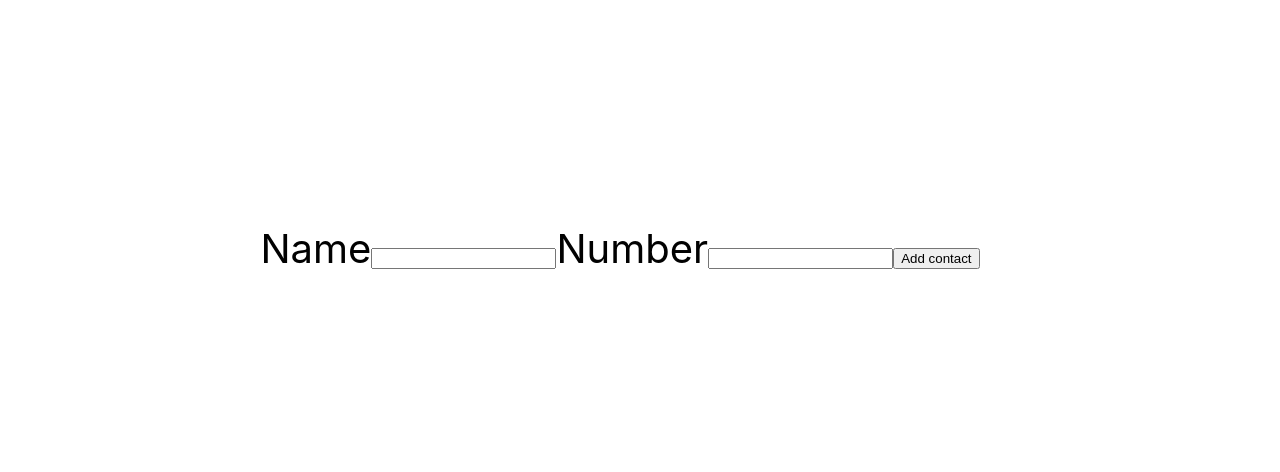
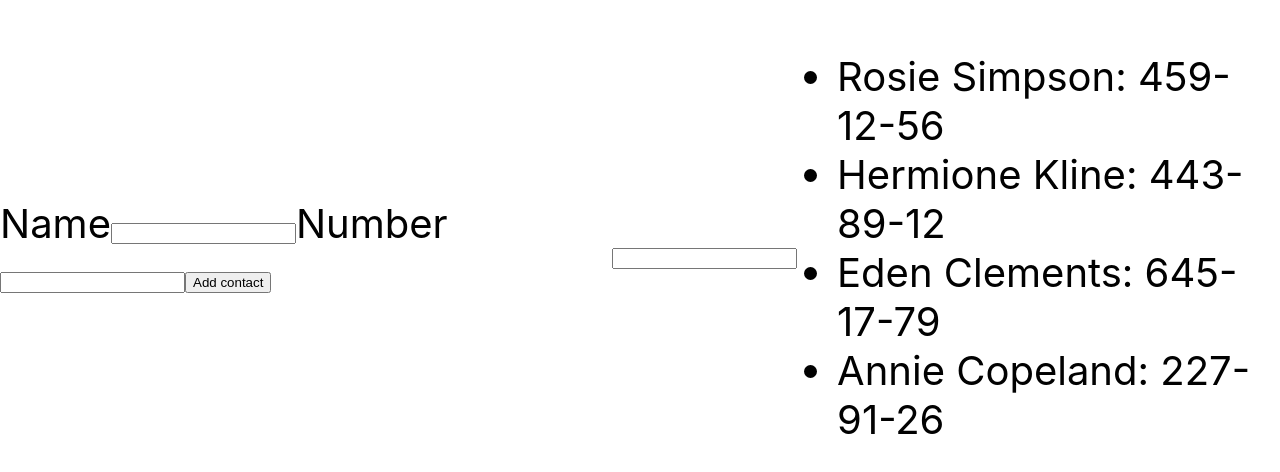
Before and after one commit to Volodymyr-Mospan/goit-react-hw-02-phonebook, a React (Create React App) app: page / in a window 1280 px wide. Shown: the part 152-624 px from the top of the page. Built offline with nearby package versions, Linux system fonts and the light colour scheme.

Commit message:
completed step 2

```diff
--- a/src/components/App.jsx
+++ b/src/components/App.jsx
@@ -1,10 +1,17 @@
 import React, { Component } from 'react';
 import { nanoid } from 'nanoid';
 import { Contacts } from 'components/Contacts/Contacts';
+import { Filter } from 'components/Filter/Filter';
 
 export class App extends Component {
   state = {
-    contacts: [],
+    contacts: [
+      { id: 'id-1', name: 'Rosie Simpson', number: '459-12-56' },
+      { id: 'id-2', name: 'Hermione Kline', number: '443-89-12' },
+      { id: 'id-3', name: 'Eden Clements', number: '645-17-79' },
+      { id: 'id-4', name: 'Annie Copeland', number: '227-91-26' },
+    ],
+    filter: '',
     name: '',
     number: '',
   };
@@ -20,10 +27,26 @@ export class App extends Component {
     this.setState({
       contacts: [{ name: name, id: nanoid(), number: number }, ...contacts],
     });
+    this.resetForm();
   };
 
+  handleFilter = e => {
+    this.setState({ filter: e.currentTarget.value });
+  };
+
+  resetForm() {
+    this.setState({ filter: '', name: '', number: '' });
+  }
+
   render() {
-    const { contacts, name, number } = this.state;
+    const { contacts, filter, name, number } = this.state;
+
+    const normalizedFilter = filter.toLowerCase();
+    const filteredContacts = contacts.filter(
+      contact =>
+        contact.name.toLowerCase().includes(normalizedFilter) ||
+        contact.number.toLowerCase().includes(normalizedFilter)
+    );
 
     return (
       <div
@@ -64,7 +87,8 @@ export class App extends Component {
 
           <button type="submit">Add contact</button>
         </form>
-        <Contacts contacts={contacts} />
+        <Filter filter={filter} onChange={this.handleFilter} />
+        <Contacts contacts={filteredContacts} />
       </div>
     );
   }
--- /dev/null
+++ b/src/components/Filter/Filter.jsx
@@ -0,0 +1,13 @@
+import React, { Component } from 'react';
+
+export class Filter extends Component {
+  render() {
+    const { filter, onChange } = this.props;
+
+    return (
+      <label>
+        <input type="text" name="filter" value={filter} onChange={onChange} />
+      </label>
+    );
+  }
+}
```
